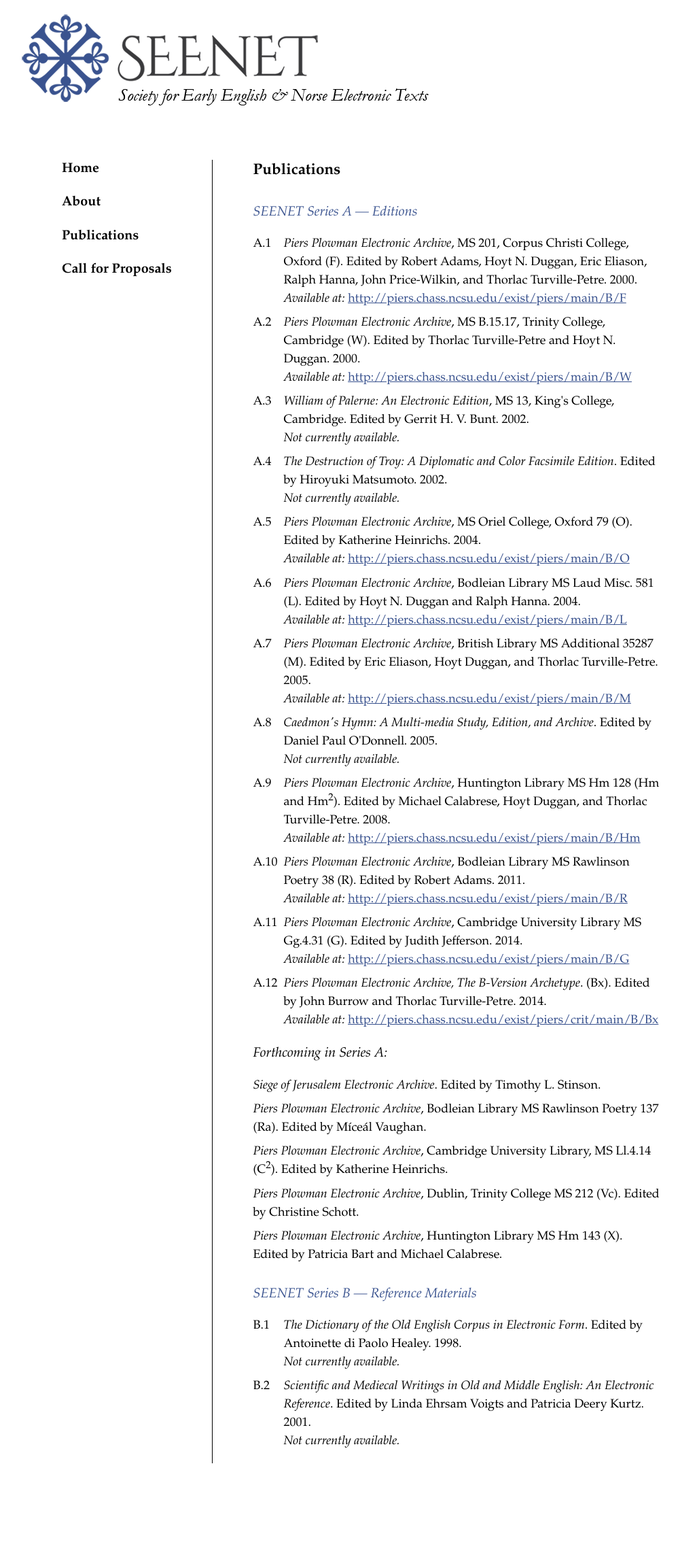
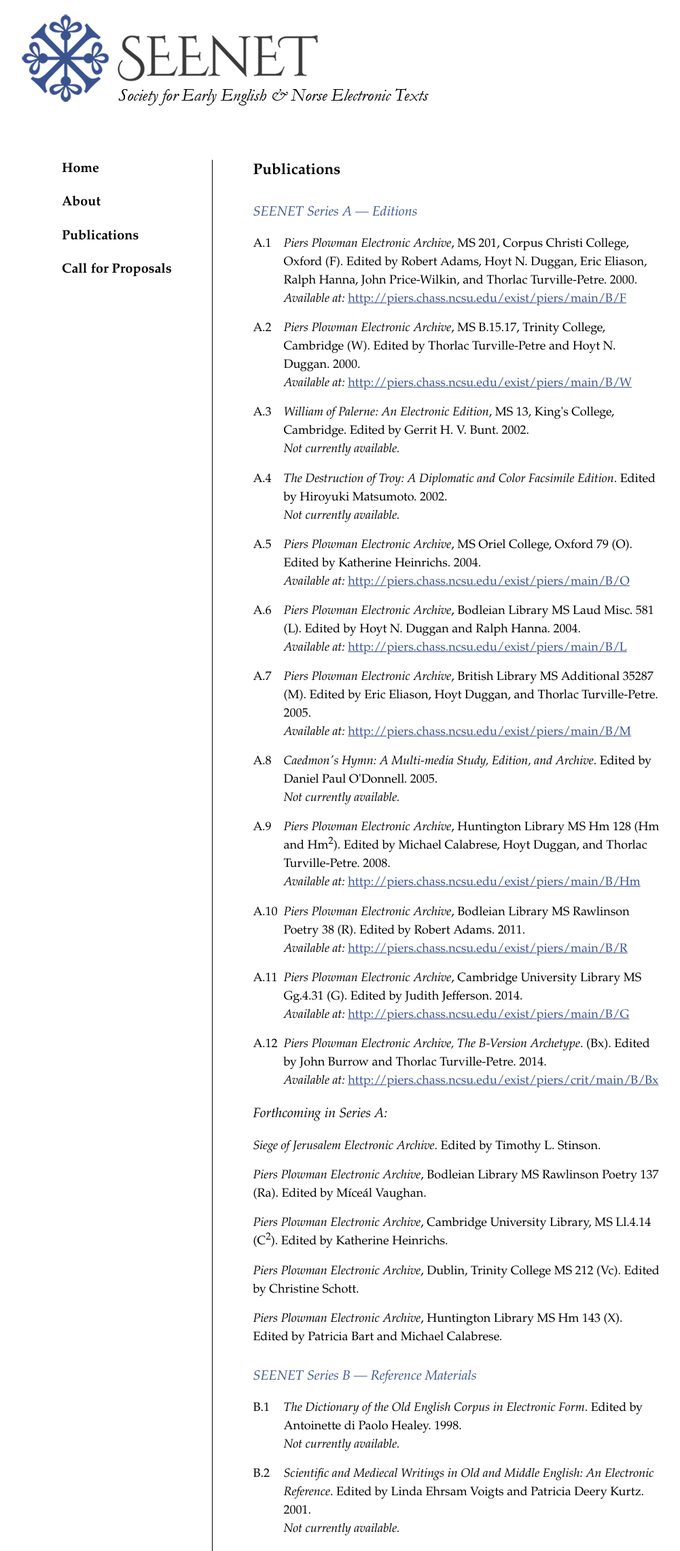
Before and after one commit to seenet-medieval/seenet-medieval.github.io, a Jekyll site: the page built from publications.html, in a window 1280 px wide. Shown: the whole page at 68% size, without its empty margins (93-1094 px from the left). Built offline with Jekyll 4.4.1, drawn with Linux system fonts in a browser that asks for light colours; before the commit the page ends 2152 px from its top, so only the background shows below that.

Commit message:
Added space between publication list entries

```diff
--- a/css/seenet.scss
+++ b/css/seenet.scss
@@ -134,7 +134,7 @@
     /* width: 100%; */
 
     &:not(:last-of-type) span.list_entry {
-    	padding-bottom:1ex;
+    	padding-bottom:2ex;
     }
 
 	}
```
